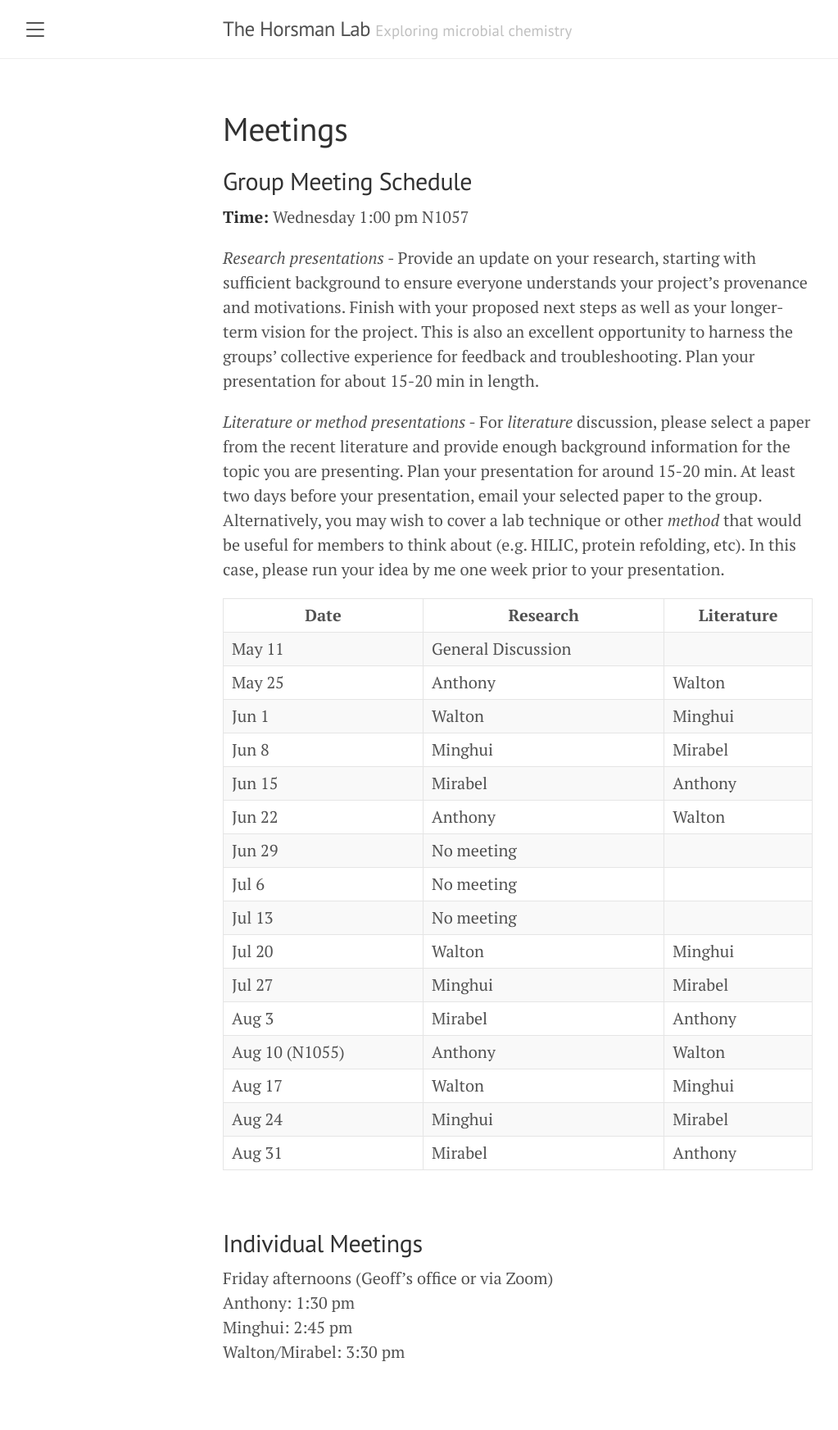
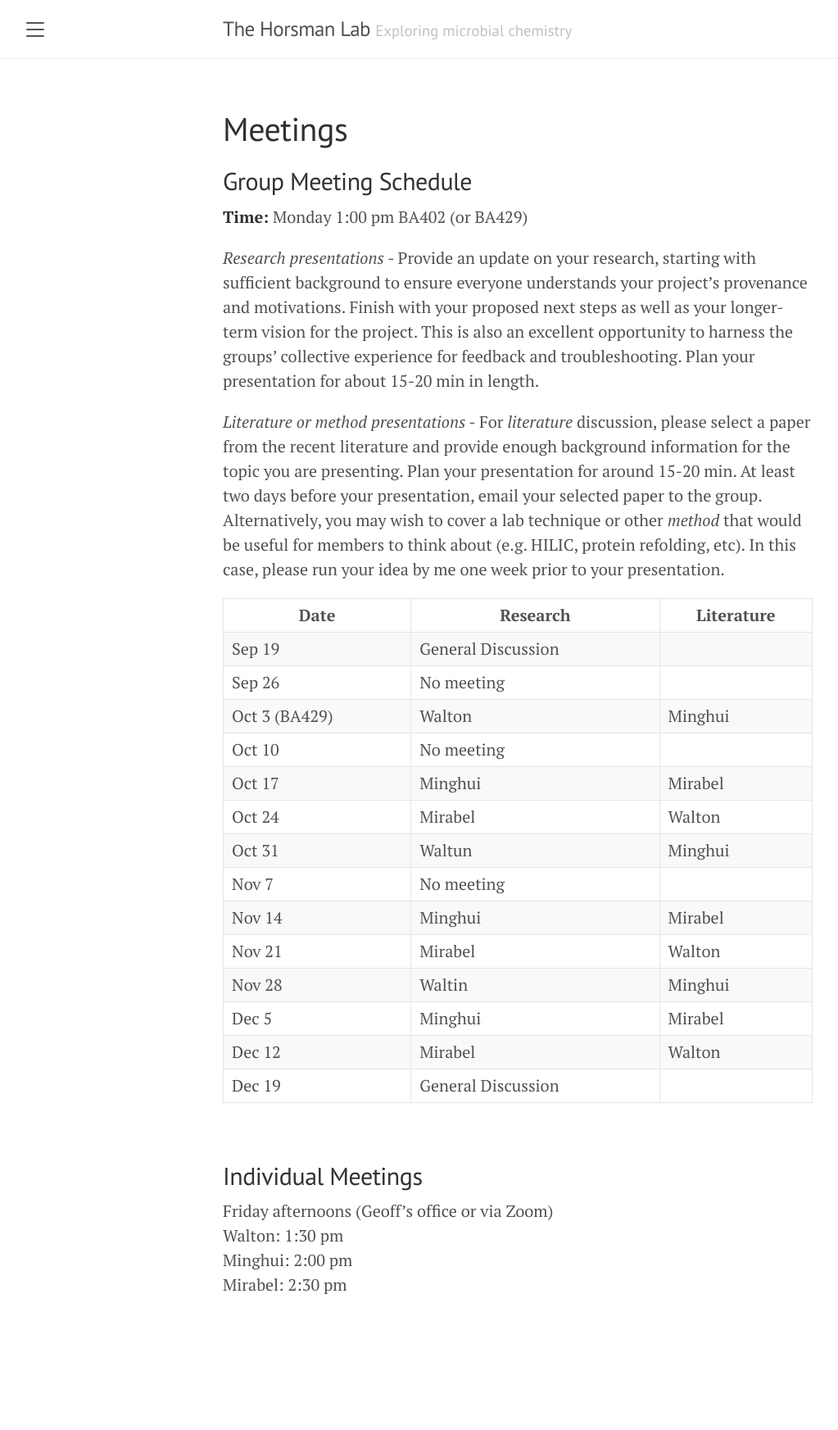
Before and after one commit to horsmanlab/horsmanlab.github.io, a Jekyll site: the page built from meetings.md, in a window 1280 px wide. Shown: the whole page at 82% size, without its empty margins (8-1031 px from the left). Built offline with Jekyll 4.4.1, drawn with Linux system fonts in a browser that asks for light colours; after the commit the page ends 1663 px from its top, so only the background shows below that.

Commit message:
fall meeting update

```diff
--- a/meetings.md
+++ b/meetings.md
@@ -4,7 +4,7 @@ title: Meetings
 ---
 
 ## Group Meeting Schedule
-**Time:** Wednesday 1:00 pm N1057<br/>
+**Time:** Monday 1:00 pm BA402 (or BA429)<br/>
 
 
 *Research presentations* - Provide an update on your research, starting with sufficient background to ensure everyone understands your project’s provenance and motivations. Finish with your proposed next steps as well as your longer-term vision for the project. This is also an excellent opportunity to harness the groups’ collective experience for feedback and troubleshooting. Plan your presentation for about 15-20 min in length.<br/>
@@ -21,84 +21,74 @@ title: Meetings
   </thead>
   <tbody>
     <tr>
-      <td>May 11</td>
+      <td>Sep 19</td>
       <td>General Discussion</td>
       <td></td>
     </tr>
     <tr>
-      <td>May 25</td>
-      <td>Anthony</td>
-      <td>Walton</td>
+      <td>Sep 26</td>
+      <td>No meeting</td>
+      <td></td>
     </tr>
     <tr>
-      <td>Jun 1</td>
+      <td>Oct 3 (BA429)</td>
       <td>Walton</td>
       <td>Minghui</td>
     </tr>
     <tr>
-      <td>Jun 8</td>
+      <td>Oct 10</td>
+      <td>No meeting</td>
+      <td></td>
+    </tr>
+    <tr>
+      <td>Oct 17</td>
       <td>Minghui</td>
       <td>Mirabel</td>
     </tr>
     <tr>
-      <td>Jun 15</td>
+      <td>Oct 24</td>
       <td>Mirabel</td>
-      <td>Anthony</td>
-    </tr>
-    <tr>
-      <td>Jun 22</td>
-      <td>Anthony</td>
       <td>Walton</td>
     </tr>
     <tr>
-      <td>Jun 29</td>
+      <td>Oct 31</td>
+      <td>Waltun</td>
+      <td>Minghui</td>
+    </tr>
+    <tr>
+      <td>Nov 7</td>
       <td>No meeting</td>
       <td></td>
     </tr>
     <tr>
-      <td>Jul 6</td>
-      <td>No meeting</td>
-      <td></td>
-    </tr>
-    <tr>
-      <td>Jul 13</td>
-      <td>No meeting</td>
-      <td></td>
-    </tr>
-    <tr>
-      <td>Jul 20</td>
-      <td>Walton</td>
-      <td>Minghui</td>
-    </tr>
-    <tr>
-      <td>Jul 27</td>
+      <td>Nov 14</td>
       <td>Minghui</td>
       <td>Mirabel</td>
     </tr>
     <tr>
-      <td>Aug 3</td>
+      <td>Nov 21</td>
       <td>Mirabel</td>
-      <td>Anthony</td>
-    </tr>
-    <tr>
-      <td>Aug 10 (N1055)</td>
-      <td>Anthony</td>
       <td>Walton</td>
     </tr>
     <tr>
-      <td>Aug 17</td>
-      <td>Walton</td>
+      <td>Nov 28</td>
+      <td>Waltin</td>
       <td>Minghui</td>
     </tr>
     <tr>
-      <td>Aug 24</td>
+      <td>Dec 5</td>
       <td>Minghui</td>
       <td>Mirabel</td>
     </tr>
     <tr>
-      <td>Aug 31</td>
+      <td>Dec 12</td>
       <td>Mirabel</td>
-      <td>Anthony</td>
+      <td>Walton</td>
+    </tr>
+    <tr>
+      <td>Dec 19</td>
+      <td>General Discussion</td>
+      <td></td>
     </tr>
   </tbody>
 </table>
@@ -107,6 +97,6 @@ title: Meetings
 
 ## Individual Meetings
 Friday afternoons (Geoff's office or via Zoom)<br/>
-Anthony: 1:30 pm<br/>
-Minghui: 2:45 pm<br/>
-Walton/Mirabel: 3:30 pm
+Walton: 1:30 pm<br/>
+Minghui: 2:00 pm<br/>
+Mirabel: 2:30 pm
```
Also changed, not shown: 3 other files.
